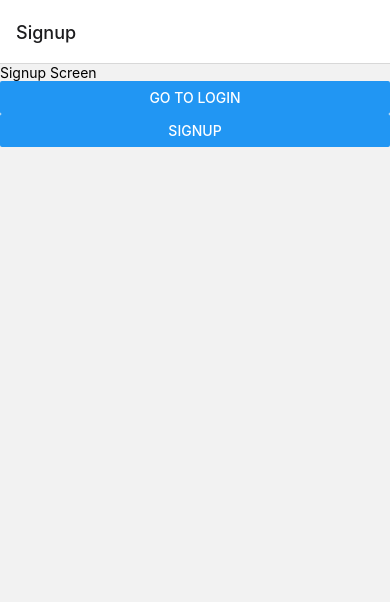
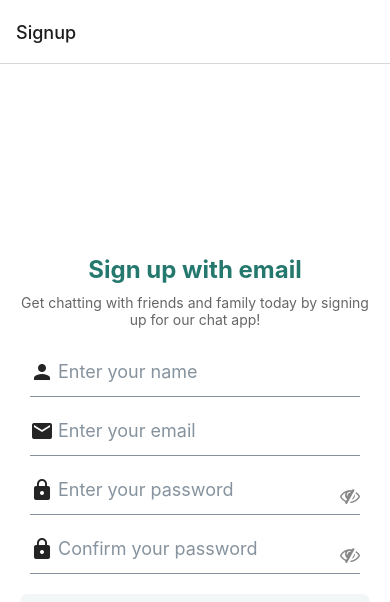
Before and after one commit to parjanya-rajput/G12_Chat_Application, a React Native app in the folder ChatApp/: screen /Signup in a window 390 px wide. Shown: the top 602 px of the page. Built offline with nearby package versions, Linux system fonts and the light colour scheme; what @gorhom/bottom-sheet, react-native-popup-menu would draw is missing.

Commit message:
Created SignupScreen

```diff
--- /dev/null
+++ b/ChatApp/src/components/organisms/signUpForm/index.js
@@ -0,0 +1,136 @@
+import React, { useState } from "react";
+import { View, TouchableOpacity, StyleSheet } from "react-native";
+import Icon from "react-native-vector-icons/FontAwesome";
+import { Input, Text } from "@rneui/themed";
+import GlobalStyles from "../../globalStyles";
+import styles from "./style";
+import { useNavigation } from "@react-navigation/native";
+
+const SignUpForm = () => {
+  const navigation = useNavigation();
+  const [name, setName] = useState("");
+  const [email, setEmail] = useState("");
+  const [password, setPassword] = useState("");
+  const [confirmPassword, setConfirmPassword] = useState("");
+  const [isEmailValid, setIsEmailValid] = useState(false);
+  const [isPasswordVisible, setIsPasswordVisible] = useState(false);
+  const [isConfirmPasswordVisible, setIsConfirmPasswordVisible] =
+    useState(false); // State for toggling confirm password visibility
+
+  const validateEmail = (input) => {
+    const emailRegex = /^[^\s@]+@[^\s@]+\.[^\s@]+$/;
+    setIsEmailValid(emailRegex.test(input));
+    setEmail(input);
+  };
+
+  const isButtonEnabled =
+    isEmailValid && password.length >= 8 && password === confirmPassword;
+  const isFormValid =
+    name &&
+    email &&
+    password &&
+    confirmPassword &&
+    password === confirmPassword;
+
+  return (
+    <View style={styles.container}>
+      <Text style={styles.title}>Sign up with email</Text>
+      <Text style={styles.subtitle}>
+        Get chatting with friends and family today by signing up for our chat
+        app!
+      </Text>
+
+      {/* Name Input Field */}
+      <Input
+        placeholder="Enter your name"
+        value={name}
+        onChangeText={setName}
+        autoCapitalize="words"
+        leftIcon={{ type: "material", name: "person" }}
+      />
+
+      {/* Email Input Field */}
+      <Input
+        placeholder="Enter your email"
+        value={email}
+        onChangeText={validateEmail}
+        keyboardType="email-address"
+        autoCapitalize="none"
+        leftIcon={{ type: "material", name: "email" }}
+        errorMessage={
+          isEmailValid || email.length === 0 ? "" : "Invalid email format"
+        }
+      />
+
+      {/* Password Input Field */}
+      <View style={styles.passwordInputContainer}>
+        <Input
+          placeholder="Enter your password"
+          value={password}
+          onChangeText={setPassword}
+          secureTextEntry={!isPasswordVisible}
+          leftIcon={{ type: "material", name: "lock" }}
+          errorMessage={
+            password.length === 0 || password.length >= 8
+              ? ""
+              : "Password must be at least 8 characters"
+          }
+        />
+        <TouchableOpacity
+          style={styles.eyeButton}
+          onPress={() => setIsPasswordVisible(!isPasswordVisible)}
+        >
+          <Icon
+            name={isPasswordVisible ? "eye" : "eye-slash"}
+            size={20}
+            color="#888"
+          />
+        </TouchableOpacity>
+      </View>
+
+      {/* Confirm Password Input Field */}
+      <View style={styles.passwordInputContainer}>
+        <Input
+          placeholder="Confirm your password"
+          value={confirmPassword}
+          onChangeText={setConfirmPassword}
+          secureTextEntry={!isConfirmPasswordVisible}
+          leftIcon={{ type: "material", name: "lock" }}
+          errorMessage={
+            confirmPassword.length === 0 || confirmPassword === password
+              ? ""
+              : "Passwords do not match"
+          }
+        />
+        <TouchableOpacity
+          style={styles.eyeButton}
+          onPress={() => setIsConfirmPasswordVisible(!isConfirmPasswordVisible)}
+        >
+          <Icon
+            name={isConfirmPasswordVisible ? "eye" : "eye-slash"}
+            size={20}
+            color="#888"
+          />
+        </TouchableOpacity>
+      </View>
+
+      {/* Log In Button */}
+      <TouchableOpacity
+        style={[
+          styles.signupButton,
+          {
+            backgroundColor: isFormValid
+              ? GlobalStyles.SIGNIN1_BUTTON_COLOR
+              : GlobalStyles.SIGNIN_BUTTON_COLOR,
+          },
+        ]}
+        disabled={!isFormValid}
+        onPress={() => navigation.navigate("Home")}
+      >
+        <Text style={styles.signupButtonText}>Sign up</Text>
+      </TouchableOpacity>
+    </View>
+  );
+};
+
+export default SignUpForm;
--- /dev/null
+++ b/ChatApp/src/components/organisms/signUpForm/style.js
@@ -0,0 +1,46 @@
+import { StyleSheet } from "react-native";
+import GlobalStyles from "../../globalStyles";
+const styles = StyleSheet.create({
+  container: {
+    flex: 1,
+    justifyContent: "center",
+    paddingHorizontal: 20,
+    backgroundColor: "#fff",
+  },
+  title: {
+    textAlign: "center",
+    fontSize: 24,
+    fontWeight: "bold",
+    color: GlobalStyles.SIGNIN1_BUTTON_COLOR,
+    marginBottom: 10,
+  },
+  subtitle: {
+    alignItems: "center",
+    fontSize: 14,
+    color: "#666",
+    textAlign: "center",
+    marginBottom: 20,
+  },
+  passwordInputContainer: {
+    position: "relative", // To place the eye button on top of the password input
+  },
+  eyeButton: {
+    position: "absolute",
+    right: 10,
+    top: 20,
+  },
+  signupButton: {
+    width: "100%",
+    height: 50,
+    justifyContent: "center",
+    alignItems: "center",
+    borderRadius: 8,
+    marginVertical: 10,
+  },
+  signupButtonText: {
+    color: "#fff",
+    fontSize: 18,
+    fontWeight: "bold",
+  },
+});
+export default styles;
--- a/ChatApp/src/screens/SignupScreen.js
+++ b/ChatApp/src/screens/SignupScreen.js
@@ -1,14 +1,10 @@
-import React from 'react';
-import { View, Text, Button } from 'react-native';
+//src/SignupScreeeen
+import React from "react";
+import { View, Text, Button } from "react-native";
+import SignUpForm from "../components/organisms/signUpForm/index";
 
-const SignupScreen = ({ navigation }) => {
-    return (
-        <View>
-            <Text>Signup Screen</Text>
-            <Button title="Go to Login" onPress={() => navigation.navigate('Login')} />
-            <Button title="Signup" onPress={() => navigation.replace('Home')} />
-        </View>
-    );
+const SignUpScreen = (props) => {
+  return <SignUpForm navigation={props.navigation} />;
 };
 
-export default SignupScreen;
+export default SignUpScreen;
```
